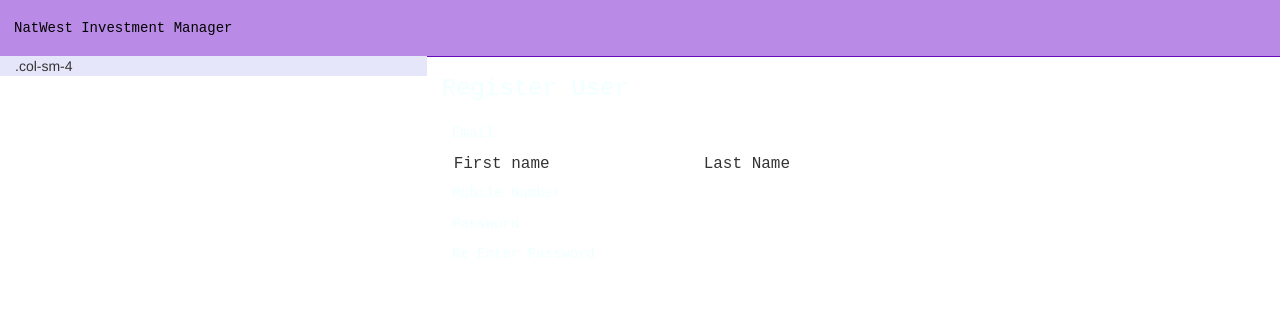
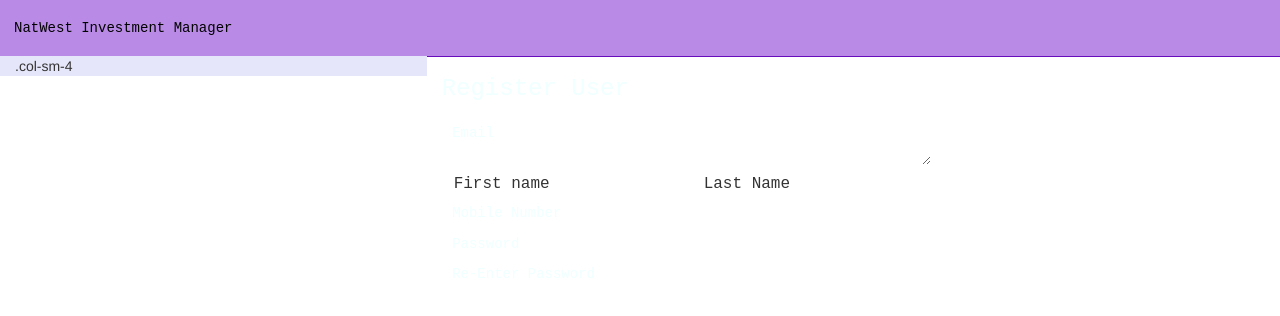
Before and after one commit to Ria9929/angular-ivy-u9ce5l, an Angular app: page / in a window 1280 px wide. Shown: the top 316 px of the page. Built offline with nearby package versions, Linux system fonts and the light colour scheme.

Commit message:
1 file modified

```diff
--- a/src/app/register/register.component.html
+++ b/src/app/register/register.component.html
@@ -19,7 +19,7 @@
       <form class="example-form">
       <mat-form-field class="example-full-width" appearance="fill">
         <mat-label>Email</mat-label>
-        <input matInput >
+        <textarea matInput placeholder="Enter Email" ></textarea>
       </mat-form-field>
 
       <table class="example-full-width" cellspacing="0"><tr>
```
